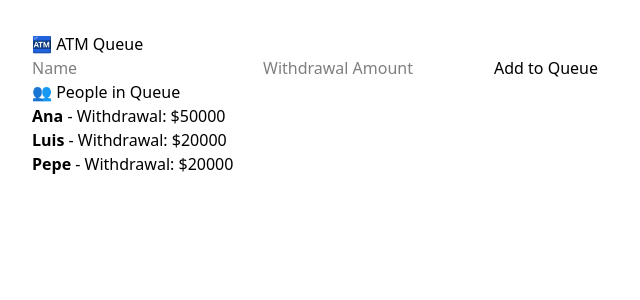
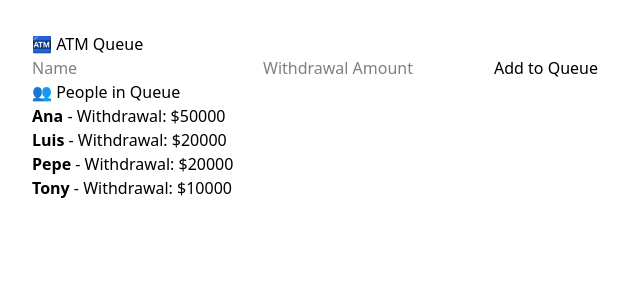
Before and after one commit to Apps-Factory-Colombia/Homeworks, a React (Vite) app in the folder my-vite-app/: page / in a window 1280 px wide. Shown: the top 300 px of the page, without its empty margins (0-640 px from the left). Built offline with nearby package versions, Linux system fonts and the light colour scheme.

Commit message:
challenge_09

```diff
--- a/my-vite-app/src/App.jsx
+++ b/my-vite-app/src/App.jsx
@@ -7,6 +7,7 @@ const peopleQueue = new Queue();
 peopleQueue.enqueue({ name: 'Ana', amount: 50000 });
 peopleQueue.enqueue({ name: 'Luis', amount: 20000 });
 peopleQueue.enqueue({ name: 'Pepe', amount: 20000 });
+peopleQueue.enqueue({ name: 'Tony', amount: 10000 });
 function App() {
   const [queue, setQueue] = useState(peopleQueue.print());
   const [form, setForm] = useState({ name: '', amount: '' });
```
